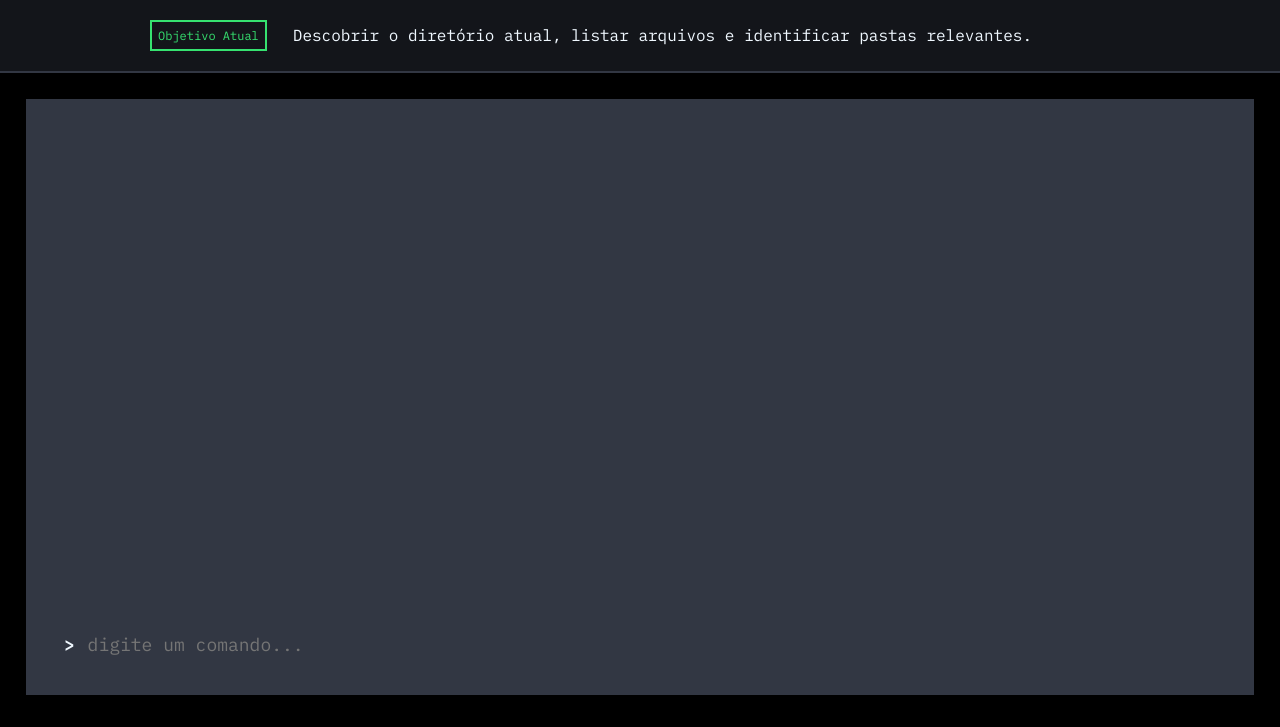
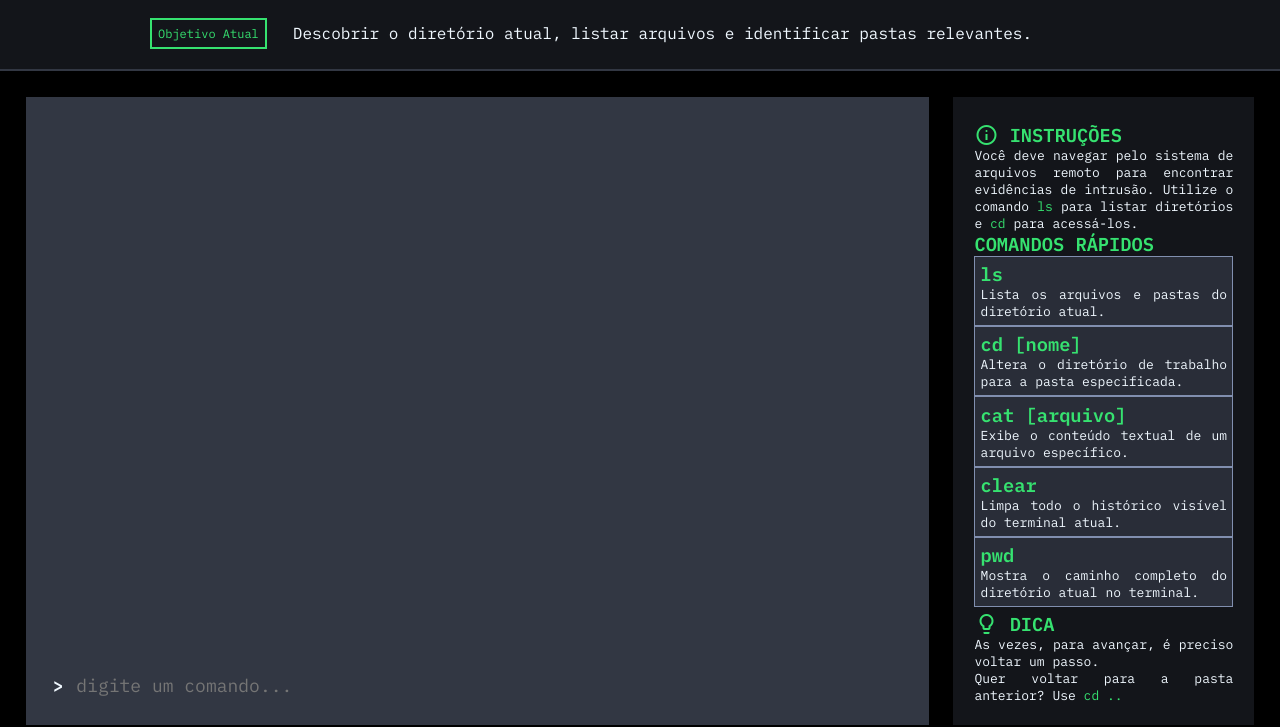
Before and after one commit to Isradias/Terminal, a plain HTML site: page Front/Fases/Missoes/Missao01/index.html in a window 1280 px wide. Shown: the part 73-800 px from the top of the page. Drawn offline with nearby package versions, Linux system fonts and the light colour scheme; no server answers.

Commit message:
Aba de instruções feita

```diff
--- a/Front/Fases/Missoes/Missao01/index.html
+++ b/Front/Fases/Missoes/Missao01/index.html
@@ -1,16 +1,23 @@
 <!doctype html>
 <html lang="en">
-
 	<head>
 		<meta charset="UTF-8" />
 		<meta name="viewport" content="width=device-width, initial-scale=1.0" />
 		<title>Terminal_os</title>
-	<link rel="icon" type="image/png" href="../../../assets/img/terminal_logo.png" />
-	<link rel="stylesheet"
-		href="https://fonts.googleapis.com/css2?family=Material+Symbols+Outlined:opsz,wght,FILL,GRAD@24,400,0,0" />
-	<link href="https://fonts.googleapis.com/css2?family=IBM+Plex+Mono:wght@100;300;400;600&display=swap"
-		rel="stylesheet">
-	<link rel="stylesheet" href="/Fases/Missoes/Missao01/styles.css">
+		<link
+			rel="icon"
+			type="image/png"
+			href="../../../assets/img/terminal_logo.png"
+		/>
+		<link
+			rel="stylesheet"
+			href="https://fonts.googleapis.com/css2?family=Material+Symbols+Outlined:opsz,wght,FILL,GRAD@24,400,0,0"
+		/>
+		<link
+			href="https://fonts.googleapis.com/css2?family=IBM+Plex+Mono:wght@100;300;400;600&display=swap"
+			rel="stylesheet"
+		/>
+		<link rel="stylesheet" href="/Fases/Missoes/Missao01/styles.css" />
 	</head>
 
 	<body>
@@ -36,12 +43,63 @@
 			<p>Objetivo Atual</p>
 			<p id="objetivo">exemplo</p>
 		</div>
+		<div class="jogo">
 			<div class="container_terminal" id="id_container_terminal">
 				<div class="historico" id="id_historico"></div>
 				<p>
 					>
-			<input type="text" id="command_line" placeholder="digite um comando...">
+					<input
+						type="text"
+						id="command_line"
+						placeholder="digite um comando..."
+					/>
 				</p>
+			</div>
+			<div class="instrucoes">
+				<h3>
+					<span class="material-symbols-outlined"> info </span>
+					INSTRUÇÕES
+				</h3>
+				<p>
+					Você deve navegar pelo sistema de arquivos remoto para
+					encontrar evidências de intrusão. Utilize o comando
+					<span>ls</span> para listar diretórios e
+					<span>cd</span> para acessá-los.
+				</p>
+				<h3>COMANDOS RÁPIDOS</h3>
+				<div class="container_comando">
+					<h3>ls</h3>
+					<p>Lista os arquivos e pastas do diretório atual.</p>
+				</div>
+				<div class="container_comando">
+					<h3>cd [nome]</h3>
+					<p>
+						Altera o diretório de trabalho para a pasta
+						especificada.
+					</p>
+				</div>
+				<div class="container_comando">
+					<h3>cat [arquivo]</h3>
+					<p>Exibe o conteúdo textual de um arquivo específico.</p>
+				</div>
+				<div class="container_comando">
+					<h3>clear</h3>
+					<p>Limpa todo o histórico visível do terminal atual.</p>
+				</div>
+				<div class="container_comando">
+					<h3>pwd</h3>
+					<p>
+						Mostra o caminho completo do diretório atual no
+						terminal.
+					</p>
+				</div>
+				<h3>
+					<span class="material-symbols-outlined"> lightbulb_2 </span>
+					DICA
+				</h3>
+				<p>As vezes, para avançar, é preciso voltar um passo.</p>
+				<p>Quer voltar para a pasta anterior? Use <span>cd ..</span></p>
+			</div>
 		</div>
 	</body>
 
@@ -53,5 +111,4 @@
 	</template>
 
 	<script src="/Fases/Missoes/Missao01/script.js" type="module"></script>
-
 </html>
--- a/Front/Fases/Missoes/Missao01/styles.css
+++ b/Front/Fases/Missoes/Missao01/styles.css
@@ -1,3 +1,7 @@
+* {
+	box-sizing: border-box;
+}
+
 body {
 	height: 100vh;
 	margin: 0%;
@@ -93,8 +97,8 @@ header :hover {
 	scale: 1.1;
 }
 
-.container_objetivo{
-	background-color: #13151A;
+.container_objetivo {
+	background-color: #13151a;
 	border-bottom: 2px solid #323743;
 	display: flex;
 	padding: 20px;
@@ -104,7 +108,7 @@ header :hover {
 	text-align: center;
 }
 
-.container_objetivo p{
+.container_objetivo p {
 	padding: 6px;
 	font-size: 12px;
 	color: #36e270;
@@ -122,21 +126,30 @@ header :hover {
 	text-align: left;
 }
 
+.jogo {
+	display: grid;
+	flex: 1;
+	grid-template-columns: 3fr 1fr;
+	margin: 2%;
+	min-height: 0;
+	gap: 2%;
+}
+
 .container_terminal {
 	display: flex;
 	flex-direction: column;
 	justify-content: end;
 	background-color: #323743;
-	height: 65%;
-	margin: 2%;
+	height: 100%;
 	padding: 3%;
+	gap: 20px;
+	overflow: hidden;
+	min-height: 0;
 	font-weight: 600;
 	font-size: 18px;
-	color: aliceblue;
-	gap: 20px;
 }
 
-#command_line{
+#command_line {
 	background-color: transparent;
 	border: none;
 	outline: none;
@@ -145,27 +158,26 @@ header :hover {
 	color: aliceblue;
 }
 
-#command_line::placeholder{
+#command_line::placeholder {
 	font-family: IBM Plex Mono;
 }
 
 #command_line:focus {
 }
 
-.command{
+.command {
 	color: #36e270;
 }
 
-.response{
+.response {
 	padding-left: 20px;
 }
 
-.historico{
+.historico {
 	display: flex;
 	flex-direction: column;
 	gap: 20px;
 	overflow-y: auto;
-
 }
 
 #id_historico::-webkit-scrollbar {
@@ -184,3 +196,32 @@ header :hover {
 #id_historico::-webkit-scrollbar-thumb:hover {
 	background: #64d39f;
 }
+
+.instrucoes {
+	display: flex;
+	flex-direction: column;
+	justify-content: space-between;
+	text-align: justify;
+	padding: 7%;
+	background-color: #13151a;
+}
+
+.instrucoes span,
+.instrucoes h3 {
+	color: #36e270;
+	text-wrap: nowrap;
+}
+
+.instrucoes p {
+	font-size: small;
+}
+
+.instrucoes .material-symbols-outlined {
+	transform: translateY(5px);
+}
+
+.container_comando {
+	padding: 2%;
+	background-color: #292d38;
+	border: #818faf 1px solid;
+}
```
Lines whose indentation alone changed are shown as unchanged.
